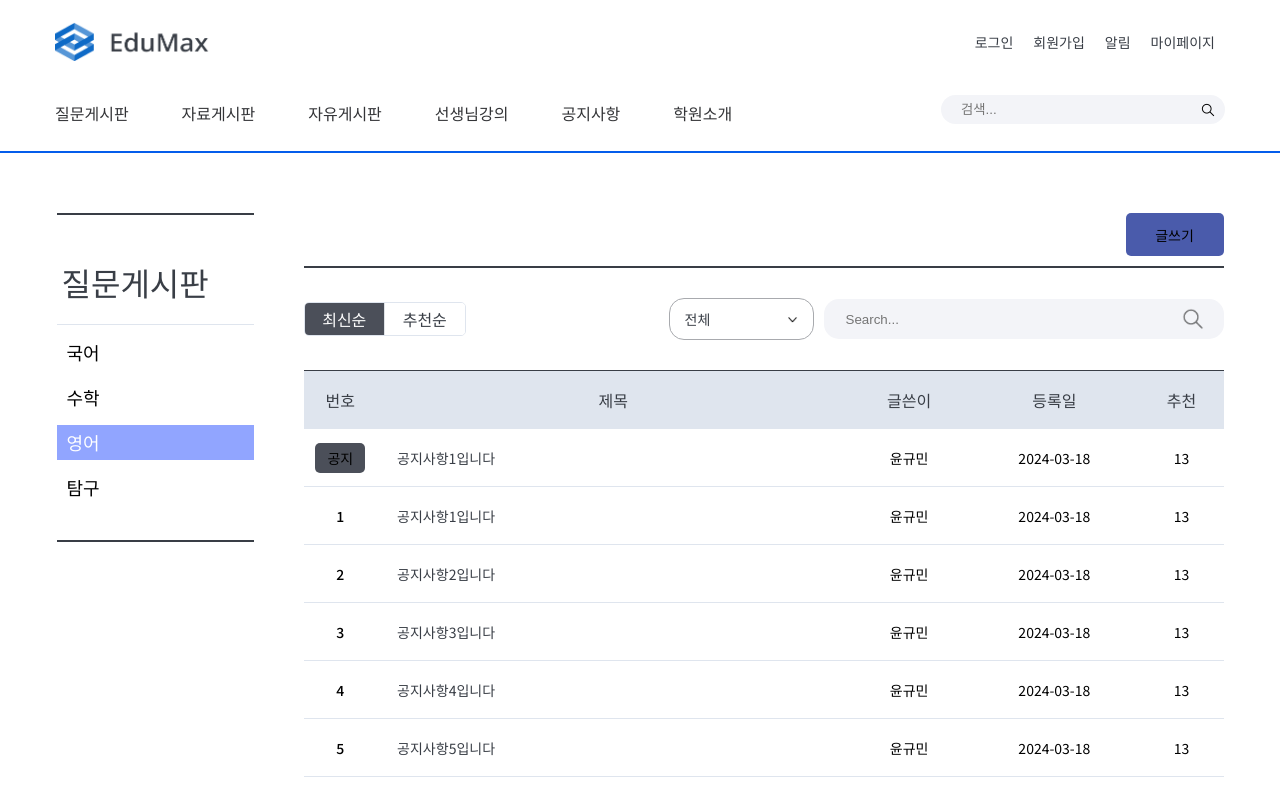
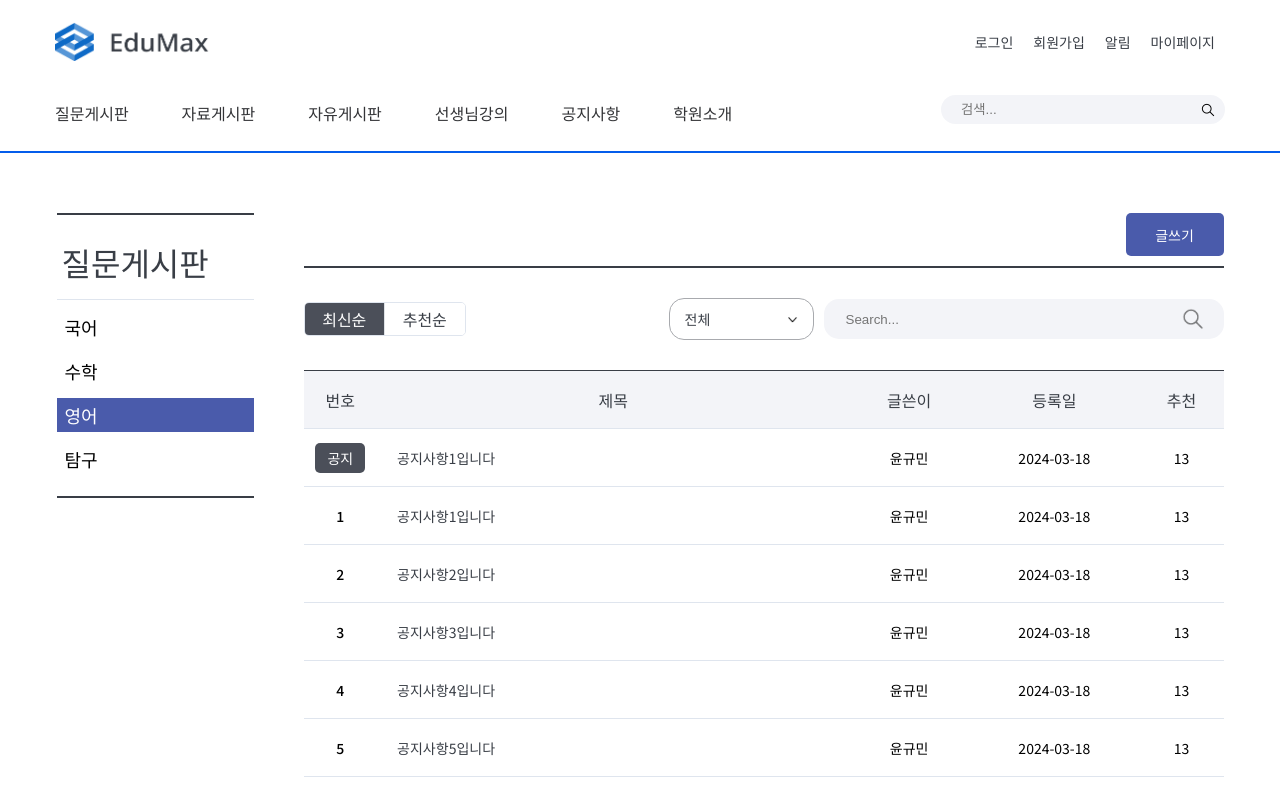
Before and after one commit to kbs1115/EduMax-front, a React (Create React App) app: page /post/question in a window 1280 px wide. Shown: the top 798 px of the page. Built offline with nearby package versions, Linux system fonts and the light colour scheme.

Commit message:
[fix] fix typography error & Sidebar shape & add page state

```diff
--- a/src/components/SideBar.js
+++ b/src/components/SideBar.js
@@ -13,6 +13,7 @@ export const SubjectMapping = {
 
 const SideBarWrapper = styled.div`
   display: flex;
+  box-sizing: border-box;
   height: 285px;
   width: 197px;
   flex-direction: column;
@@ -36,11 +37,11 @@ const BoardWrapper = styled.div`
 
 const CategoryWrapper = styled.div`
   display: flex;
-  height: 35px;
-  padding: 0px 10px;
+  height: 40px;
+  padding: 0px 8px;
   align-items: center;
   align-self: stretch;
-  background-color: ${(props) => (props.isActive ? "#91a5ff" : "transparent")};
+  background-color: ${(props) => (props.isActive ? "#4A5BAB" : "transparent")};
   cursor: pointer;
 
   & > div {
@@ -48,7 +49,7 @@ const CategoryWrapper = styled.div`
   }
 `;
 
-const SideBar = ({ board = "question", category = "english" }) => {
+const SideBar = ({ board = "question", category = "english" , setPage}) => {
   // 나중에는 이 state를 props로 받아야 함.
   const [activeCategory, setActiveCategory] = useState(category);
 
@@ -61,7 +62,10 @@ const SideBar = ({ board = "question", category = "english" }) => {
         <CategoryWrapper
           key={key}
           isActive={key === activeCategory}
-          onClick={() => setActiveCategory(key)}
+          onClick={() => {
+            setActiveCategory(key);
+            setPage(1);
+          }}
         >
           <Typography size="h3_medium">{value}</Typography>
         </CategoryWrapper>
--- a/src/components/Typography.js
+++ b/src/components/Typography.js
@@ -22,7 +22,9 @@ export const colorMapping = {
   blue: "#045DEB", // 사이트색
   gray: "#A8AAAE", // 글쓴이,날짜
   blue_gray: "#F3F4F8", // 사이트배경색
-  container: "#DFE5EE" // 컨테이너색
+  container: "#DFE5EE", // 컨테이너색
+  sidebar_chceked: "#4A5BAB", //사이드바 과목 선택
+  white: "#FFF"
 };
 
 const Container = styled.div`
--- a/src/components/post/PostTable.js
+++ b/src/components/post/PostTable.js
@@ -18,7 +18,7 @@ const StyledTable = styled.table`
 `;
 
 const StyledHead = styled.thead`
-  background-color: #DFE5EE;
+  background-color: #F3F4F8;
   height: 55px;
   border-top: 1px solid #393E46;
   border-bottom: 1px solid #DFE5EE;
@@ -67,8 +67,7 @@ const PageNumber = styled.div`
 `;
 
 // PostTable component
-const PostTable = () => {
-  const [page, setPage] = useState(1);
+const PostTable = ({page, setPage}) => {
   return (
     <>
       <Wrapper>
--- a/src/pages/QuestionBoard.js
+++ b/src/pages/QuestionBoard.js
@@ -1,4 +1,5 @@
 import React from "react";
+import { useState } from "react";
 import styled from "styled-components";
 import SideBar from "../components/SideBar";
 import PostListButton from "../components/buttons/PostListButton";
@@ -42,9 +43,10 @@ const InnerRightWrapper = styled.div`
 `;
 
 function QuestionBoard() {
+  const [page, setPage] = useState(1);
   return (
     <Wrapper>
-      <SideBar />
+      <SideBar setPage={setPage}/>
       <BodyOuterWrapper>
         <PostListButton
           width="98px"
@@ -63,7 +65,7 @@ function QuestionBoard() {
               <PostSearchBar />
             </InnerRightWrapper>
           </InnerMenuWrapper>
-          <PostTable />
+          <PostTable page={page} setPage={setPage}/>
         </BodyInnerWrapper>
       </BodyOuterWrapper>
     </Wrapper>
```
